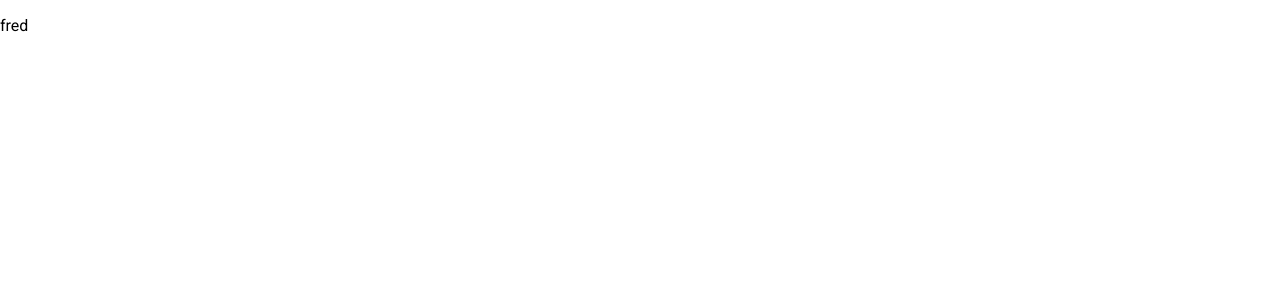
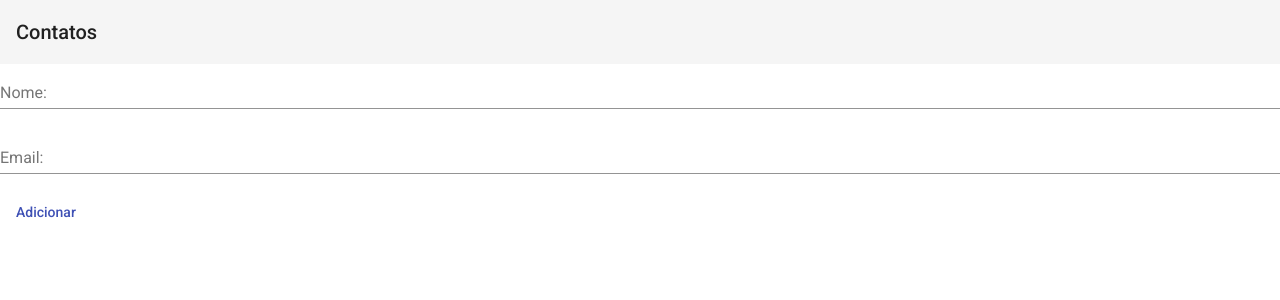
Before and after one commit to fred1895/front-agenda-angular, an Angular app: page / in a window 1280 px wide. Shown: the top 300 px of the page. Built offline with nearby package versions, Linux system fonts and the light colour scheme.

Commit message:
Estilizando pagina de contatos

```diff
--- a/src/app/app.module.ts
+++ b/src/app/app.module.ts
@@ -4,6 +4,8 @@ import { NgModule } from '@angular/core';
 import { AppComponent } from './app.component';
 import { BrowserAnimationsModule } from '@angular/platform-browser/animations';
 import {MatButtonModule} from '@angular/material/button';
+import {MatToolbarModule} from '@angular/material/toolbar';
+import {MatInputModule} from '@angular/material/input';
 import { ContatoComponent } from './contato/contato.component';
 import { ContatoService } from './contato.service';
 
@@ -15,6 +17,8 @@ import { ContatoService } from './contato.service';
   imports: [
     BrowserModule,
     MatButtonModule,
+    MatToolbarModule,
+    MatInputModule,
     BrowserAnimationsModule
   ],
   providers: [
--- a/src/app/contato/contato.component.css
+++ b/src/app/contato/contato.component.css
@@ -0,0 +1,3 @@
+.full-width {
+    width: 100%;
+}
--- a/src/app/contato/contato.component.html
+++ b/src/app/contato/contato.component.html
@@ -1 +1,17 @@
-<p>{{ nome }}</p>
+<mat-toolbar>
+    <span>Contatos</span>
+</mat-toolbar>
+<form>
+    <mat-form-field class="full-width">
+        <mat-label>Nome:</mat-label>
+        <input matInput placeholder="Digite o seu nome: " type="text" name="nome" id="">
+    </mat-form-field>
+    <mat-form-field class="full-width">
+        <mat-label>Email:</mat-label>
+        <input matInput placeholder="Digite o seu email: " type="text" name="email" id="">
+    </mat-form-field>
+
+    <button mat-button color="primary">
+        Adicionar
+    </button>
+</form>
```
